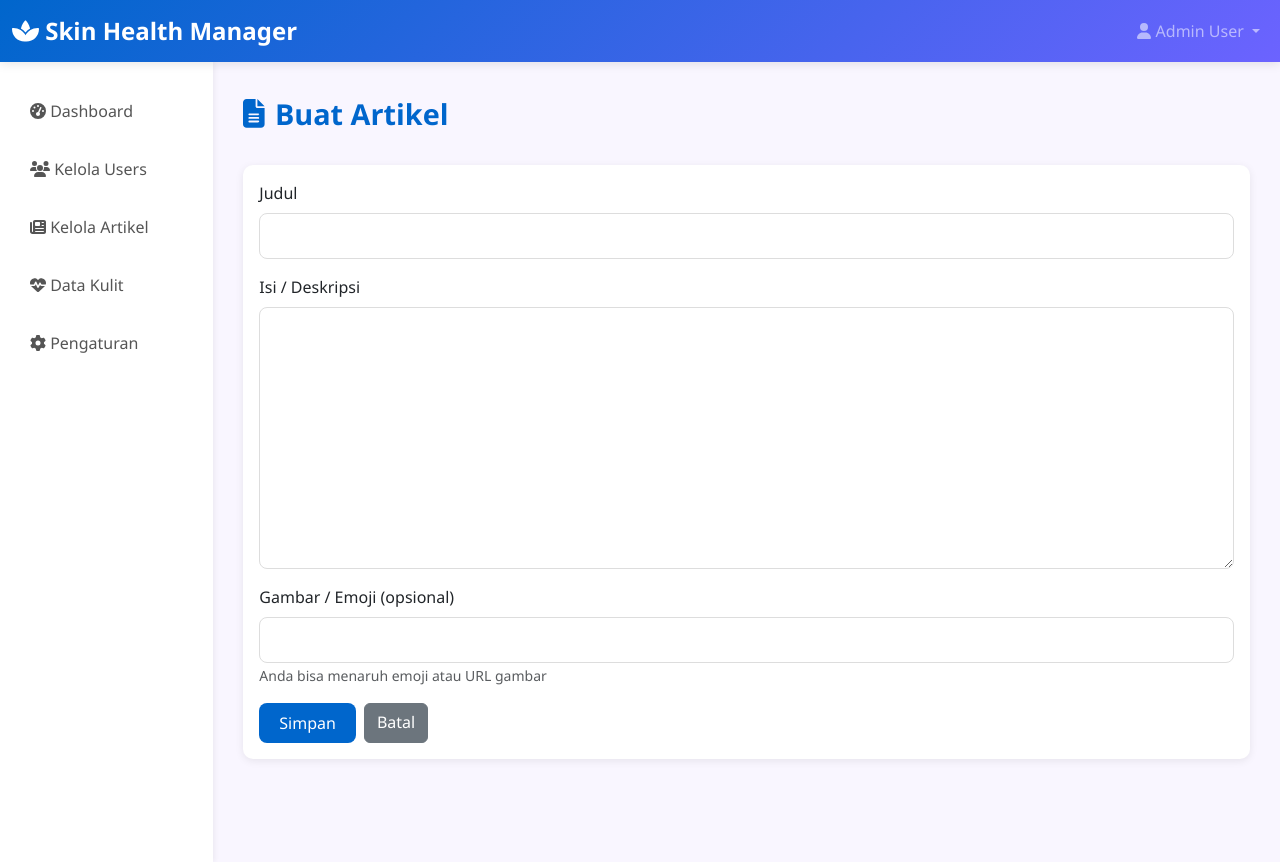
After one commit to FUBARwithall/flask-web-service, a Flask app: page /web/articles/create in a window 1280 px wide. The commit adds this page. Run offline with Flask 3, Linux system fonts and the light colour scheme; a user stored in the database is signed in.

```diff
--- a/app.py
+++ b/app.py
@@ -286,6 +286,132 @@ def get_user(user_id):
             'status': 'error',
             'message': 'Terjadi kesalahan server'
         }), 500
+# ==================== ARTICLES API ====================
+
+@app.route('/api/articles', methods=['GET'])
+def get_articles():
+    """Ambil semua artikel"""
+    try:
+        conn = get_db_connection()
+        if not conn:
+            return jsonify({'status': 'error', 'message': 'Gagal terhubung ke database'}), 500
+
+        cursor = conn.cursor(dictionary=True)
+        cursor.execute("SELECT id, title, description, image, created_at FROM articles ORDER BY created_at DESC")
+        articles = cursor.fetchall()
+
+        cursor.close()
+        conn.close()
+
+        return jsonify({'status': 'success', 'data': articles}), 200
+    except Exception as e:
+        print(f"Error in get_articles: {e}")
+        return jsonify({'status': 'error', 'message': 'Terjadi kesalahan server'}), 500
+
+
+@app.route('/api/articles/<int:article_id>', methods=['GET'])
+def get_article(article_id):
+    """Ambil detail sebuah artikel"""
+    try:
+        conn = get_db_connection()
+        if not conn:
+            return jsonify({'status': 'error', 'message': 'Gagal terhubung ke database'}), 500
+
+        cursor = conn.cursor(dictionary=True)
+        cursor.execute("SELECT id, title, description, image, created_at FROM articles WHERE id = %s", (article_id,))
+        article = cursor.fetchone()
+
+        cursor.close()
+        conn.close()
+
+        if not article:
+            return jsonify({'status': 'error', 'message': 'Artikel tidak ditemukan'}), 404
+
+        return jsonify({'status': 'success', 'data': article}), 200
+    except Exception as e:
+        print(f"Error in get_article: {e}")
+        return jsonify({'status': 'error', 'message': 'Terjadi kesalahan server'}), 500
+
+
+@app.route('/api/articles', methods=['POST'])
+def create_article():
+    """Buat artikel baru (sebaiknya dibatasi untuk admin)"""
+    try:
+        data = request.get_json() or {}
+        title = data.get('title', '').strip()
+        description = data.get('description', '').strip()
+        image = data.get('image', '').strip() if data.get('image') else None
+
+        if not title or not description:
+            return jsonify({'status': 'error', 'message': 'Title dan description wajib diisi'}), 400
+
+        conn = get_db_connection()
+        if not conn:
+            return jsonify({'status': 'error', 'message': 'Gagal terhubung ke database'}), 500
+
+        cursor = conn.cursor()
+        cursor.execute("INSERT INTO articles (title, description, image) VALUES (%s, %s, %s)", (title, description, image))
+        conn.commit()
+        article_id = cursor.lastrowid
+
+        cursor.close()
+        conn.close()
+
+        return jsonify({'status': 'success', 'message': 'Artikel dibuat', 'data': {'id': article_id, 'title': title, 'description': description, 'image': image}}), 201
+    except Exception as e:
+        print(f"Error in create_article: {e}")
+        return jsonify({'status': 'error', 'message': 'Terjadi kesalahan server'}), 500
+
+
+@app.route('/api/articles/<int:article_id>', methods=['PUT'])
+def update_article(article_id):
+    """Update artikel (sebaiknya dibatasi untuk admin)"""
+    try:
+        data = request.get_json() or {}
+        title = data.get('title', '').strip()
+        description = data.get('description', '').strip()
+        image = data.get('image', '').strip() if data.get('image') else None
+
+        if not title or not description:
+            return jsonify({'status': 'error', 'message': 'Title dan description wajib diisi'}), 400
+
+        conn = get_db_connection()
+        if not conn:
+            return jsonify({'status': 'error', 'message': 'Gagal terhubung ke database'}), 500
+
+        cursor = conn.cursor()
+        cursor.execute("UPDATE articles SET title = %s, description = %s, image = %s WHERE id = %s", (title, description, image, article_id))
+        conn.commit()
+
+        cursor.close()
+        conn.close()
+
+        return jsonify({'status': 'success', 'message': 'Artikel diperbarui'}), 200
+    except Exception as e:
+        print(f"Error in update_article: {e}")
+        return jsonify({'status': 'error', 'message': 'Terjadi kesalahan server'}), 500
+
+
+@app.route('/api/articles/<int:article_id>', methods=['DELETE'])
+def delete_article(article_id):
+    """Hapus artikel (sebaiknya dibatasi untuk admin)"""
+    try:
+        conn = get_db_connection()
+        if not conn:
+            return jsonify({'status': 'error', 'message': 'Gagal terhubung ke database'}), 500
+
+        cursor = conn.cursor()
+        cursor.execute("DELETE FROM articles WHERE id = %s", (article_id,))
+        conn.commit()
+
+        cursor.close()
+        conn.close()
+
+        return jsonify({'status': 'success', 'message': 'Artikel dihapus'}), 200
+    except Exception as e:
+        print(f"Error in delete_article: {e}")
+        return jsonify({'status': 'error', 'message': 'Terjadi kesalahan server'}), 500
+
 
 # ==================== WEB INTERFACE ROUTES ====================
 
@@ -466,6 +592,139 @@ def web_delete_user(user_id):
         flash('Terjadi kesalahan server', 'danger')
         return redirect(url_for('web_users'))
 
+
+@app.route('/web/articles')
+@login_required
+def web_articles():
+    """Halaman manajemen artikel"""
+    try:
+        conn = get_db_connection()
+        if not conn:
+            flash('Gagal terhubung ke database', 'danger')
+            return redirect(url_for('web_dashboard'))
+
+        cursor = conn.cursor(dictionary=True)
+        cursor.execute("SELECT id, title, description, image, created_at FROM articles ORDER BY created_at DESC")
+        articles = cursor.fetchall()
+
+        cursor.close()
+        conn.close()
+
+        return render_template('web_articles.html', articles=articles)
+    except Exception as e:
+        print(f"Error in web_articles: {e}")
+        flash('Terjadi kesalahan server', 'danger')
+        return redirect(url_for('web_dashboard'))
+
+
+@app.route('/web/articles/create', methods=['GET', 'POST'])
+@login_required
+def web_create_article():
+    """Buat artikel baru melalui admin dashboard"""
+    if request.method == 'POST':
+        title = request.form.get('title', '').strip()
+        description = request.form.get('description', '').strip()
+        image = request.form.get('image', '').strip() or None
+
+        if not title or not description:
+            flash('Title dan description wajib diisi', 'danger')
+            return redirect(url_for('web_create_article'))
+
+        try:
+            conn = get_db_connection()
+            if not conn:
+                flash('Gagal terhubung ke database', 'danger')
+                return redirect(url_for('web_articles'))
+
+            cursor = conn.cursor()
+            cursor.execute("INSERT INTO articles (title, description, image) VALUES (%s, %s, %s)", (title, description, image))
+            conn.commit()
+
+            cursor.close()
+            conn.close()
+
+            flash('Artikel berhasil dibuat', 'success')
+            return redirect(url_for('web_articles'))
+        except Exception as e:
+            print(f"Error in web_create_article: {e}")
+            flash('Terjadi kesalahan server', 'danger')
+            return redirect(url_for('web_articles'))
+
+    return render_template('web_article_form.html', article=None)
+
+
+@app.route('/web/articles/<int:article_id>/edit', methods=['GET', 'POST'])
+@login_required
+def web_edit_article(article_id):
+    """Edit artikel melalui admin dashboard"""
+    try:
+        conn = get_db_connection()
+        if not conn:
+            flash('Gagal terhubung ke database', 'danger')
+            return redirect(url_for('web_articles'))
+
+        cursor = conn.cursor(dictionary=True)
+        if request.method == 'POST':
+            title = request.form.get('title', '').strip()
+            description = request.form.get('description', '').strip()
+            image = request.form.get('image', '').strip() or None
+
+            if not title or not description:
+                flash('Title dan description wajib diisi', 'danger')
+                cursor.close()
+                conn.close()
+                return redirect(url_for('web_edit_article', article_id=article_id))
+
+            cursor.execute("UPDATE articles SET title = %s, description = %s, image = %s WHERE id = %s", (title, description, image, article_id))
+            conn.commit()
+
+            cursor.close()
+            conn.close()
+
+            flash('Artikel berhasil diperbarui', 'success')
+            return redirect(url_for('web_articles'))
+
+        cursor.execute("SELECT id, title, description, image, created_at FROM articles WHERE id = %s", (article_id,))
+        article = cursor.fetchone()
+
+        cursor.close()
+        conn.close()
+
+        if not article:
+            flash('Artikel tidak ditemukan', 'warning')
+            return redirect(url_for('web_articles'))
+
+        return render_template('web_article_form.html', article=article)
+    except Exception as e:
+        print(f"Error in web_edit_article: {e}")
+        flash('Terjadi kesalahan server', 'danger')
+        return redirect(url_for('web_articles'))
+
+
+@app.route('/web/articles/<int:article_id>/delete', methods=['POST'])
+@login_required
+def web_delete_article(article_id):
+    """Hapus artikel dari admin dashboard"""
+    try:
+        conn = get_db_connection()
+        if not conn:
+            flash('Gagal terhubung ke database', 'danger')
+            return redirect(url_for('web_articles'))
+
+        cursor = conn.cursor()
+        cursor.execute("DELETE FROM articles WHERE id = %s", (article_id,))
+        conn.commit()
+
+        cursor.close()
+        conn.close()
+
+        flash('Artikel berhasil dihapus', 'success')
+        return redirect(url_for('web_articles'))
+    except Exception as e:
+        print(f"Error in web_delete_article: {e}")
+        flash('Terjadi kesalahan server', 'danger')
+        return redirect(url_for('web_articles'))
+
 @app.route('/web/skin-data')
 @login_required
 def web_skin_data():
--- a/templates/base.html
+++ b/templates/base.html
@@ -282,6 +282,9 @@
                     <a class="nav-link {% if request.endpoint == 'web_users' %}active{% endif %}" href="{{ url_for('web_users') }}">
                         <i class="fas fa-users"></i> Kelola Users
                     </a>
+                    <a class="nav-link {% if request.endpoint == 'web_articles' %}active{% endif %}" href="{{ url_for('web_articles') }}">
+                        <i class="fas fa-newspaper"></i> Kelola Artikel
+                    </a>
                     <a class="nav-link {% if request.endpoint == 'web_skin_data' %}active{% endif %}" href="{{ url_for('web_skin_data') }}">
                         <i class="fas fa-heartbeat"></i> Data Kulit
                     </a>
--- /dev/null
+++ b/templates/web_article_form.html
@@ -0,0 +1,34 @@
+{% extends 'base.html' %}
+
+{% block title %}{{ 'Edit' if article else 'Buat' }} Artikel - Admin{% endblock %}
+
+{% block content %}
+<div class="section-title">
+    <i class="fas fa-file-alt"></i> {{ 'Edit' if article else 'Buat' }} Artikel
+</div>
+
+<div class="card">
+    <div class="card-body">
+        <form method="post">
+            <div class="mb-3">
+                <label class="form-label">Judul</label>
+                <input type="text" name="title" class="form-control" value="{{ article.title if article else '' }}" required>
+            </div>
+            <div class="mb-3">
+                <label class="form-label">Isi / Deskripsi</label>
+                <textarea name="description" class="form-control" rows="10" required>{{ article.description if article else '' }}</textarea>
+            </div>
+            <div class="mb-3">
+                <label class="form-label">Gambar / Emoji (opsional)</label>
+                <input type="text" name="image" class="form-control" value="{{ article.image if article else '' }}">
+                <small class="text-muted">Anda bisa menaruh emoji atau URL gambar</small>
+            </div>
+            <div class="d-flex gap-2">
+                <button class="btn btn-primary" type="submit">Simpan</button>
+                <a href="{{ url_for('web_articles') }}" class="btn btn-secondary">Batal</a>
+            </div>
+        </form>
+    </div>
+</div>
+
+{% endblock %}
--- a/templates/web_dashboard.html
+++ b/templates/web_dashboard.html
@@ -143,8 +143,8 @@
                 </a>
             </div>
             <div class="col-md-3 mb-2">
-                <a href="{{ url_for('web_settings') }}" class="btn btn-primary w-100">
-                    <i class="fas fa-cog"></i> Pengaturan
+                <a href="{{ url_for('web_articles') }}" class="btn btn-primary w-100">
+                    <i class="fas fa-newspaper"></i> Kelola Artikel
                 </a>
             </div>
             <div class="col-md-3 mb-2">
```
Also changed, not shown: sql/articles.sql (added, +75 -0 lines), templates/web_articles.html (added, +59 -0 lines), sql/database_schema.sql (renamed from database_schema.sql).
